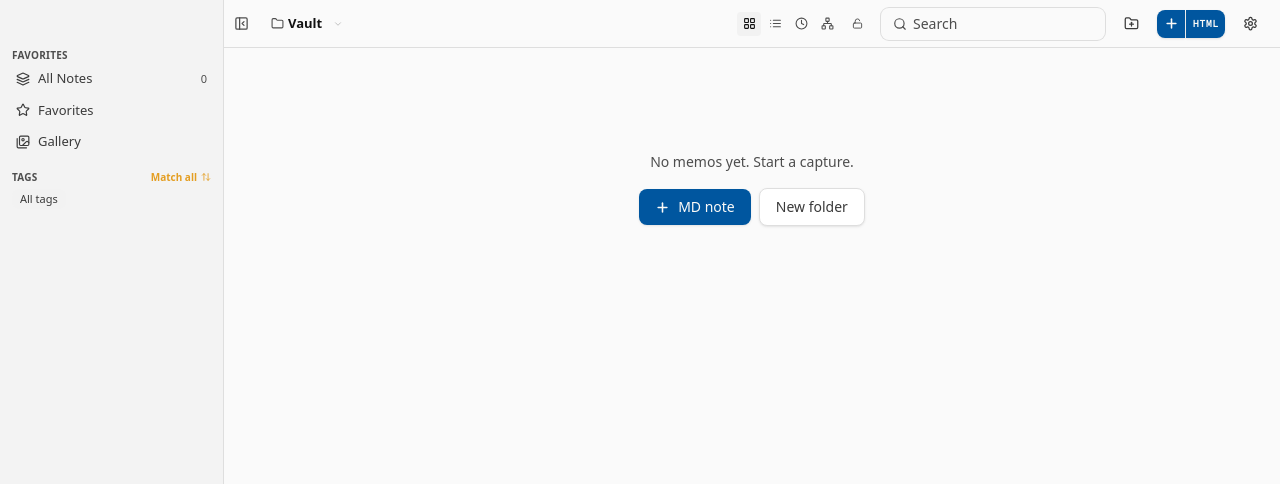
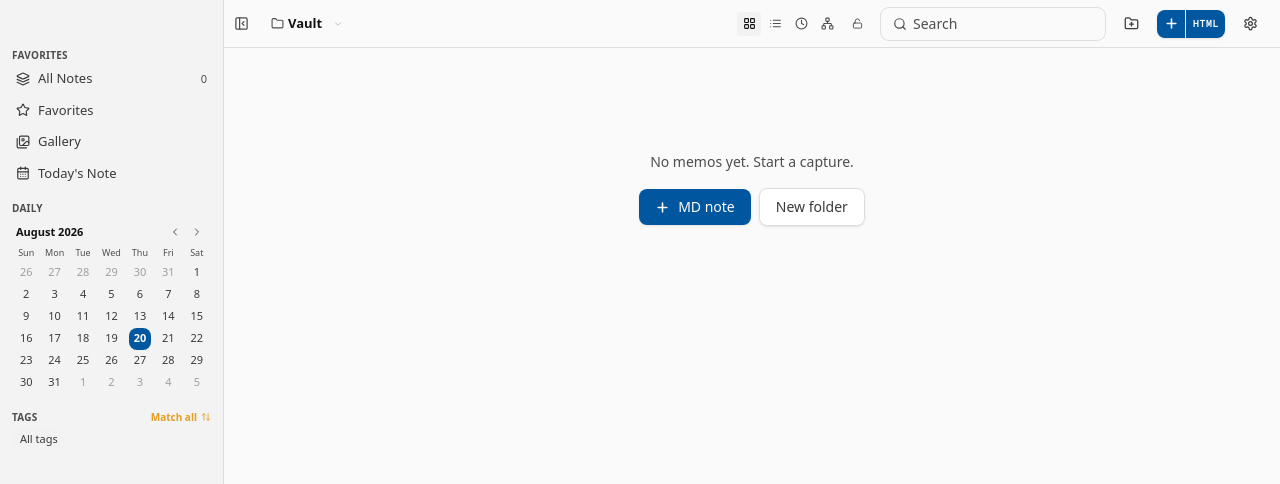
Before and after one commit to project-oxi/oximemo, a React (Vite) app in the folder apps/desktop/: page / in a window 1280 px wide. Shown: the top 484 px of the page. Built offline with nearby package versions, Linux system fonts and the light colour scheme.

Commit message:
feat(desktop): sidebar daily section — Today button and mini calendar

```diff
--- a/apps/desktop/src/components/Sidebar.tsx
+++ b/apps/desktop/src/components/Sidebar.tsx
@@ -5,14 +5,16 @@
  * browser — browsing and folder management happen in the main area.
  */
 import { useQuery, useQueryClient } from "@tanstack/react-query";
-import { ArrowUpDown, Folder, Images, Layers, MoreHorizontal, Star } from "lucide-react";
+import { ArrowUpDown, CalendarDays, Folder, Images, Layers, MoreHorizontal, Star } from "lucide-react";
 import { useState } from "react";
 
-import { listFacets, memoStats, listMemos, getConfig, setFolderPinned } from "../lib/api";
+import { listFacets, memoStats, listMemos, getConfig, setFolderPinned, openDailyNote } from "../lib/api";
 import { colorForFolder } from "../lib/color";
+import { todayLocalISO } from "../lib/dates";
 import { useFolderDrop } from "../lib/dropTarget";
 import { useI18n } from "../lib/i18n";
 import { CtxRoot, CtxTrigger, CtxMenu, CtxItem } from "./ContextMenu";
+import { Calendar } from "./Calendar";
 import { useUI, type TagState } from "../stores/ui";
 import type { FolderDef } from "../lib/types";
 
@@ -30,7 +32,7 @@ export function Sidebar({
   /** Move a dragged folder subtree into a pinned/seeded row's folder. */
   onMoveFolderTree?: (path: string, dest: string) => void;
 }) {
-  const { t } = useI18n();
+  const { t, locale } = useI18n();
   const facets = useQuery({ queryKey: ["facets"], queryFn: listFacets });
   const stats = useQuery({ queryKey: ["stats"], queryFn: memoStats });
   const configQ = useQuery({ queryKey: ["config"], queryFn: getConfig });
@@ -64,6 +66,34 @@ export function Sidebar({
   // Favorites: explicit pins only — the sidebar is curation (Finder
   // model), never a folder browser. Pin from a folder's context menu.
   const pins = folders.filter((f) => f.pinned);
+
+  // Daily notes: opt-out via config (absent = enabled). Config drives
+  // folder + flag; the calendar query refreshes the dot set as memos
+  // change (T5 added the openDailyNote + listMemos(folder) wiring and
+  // the memos:changed listener invalidates ["memos"] prefix).
+  const dailyCfg = configQ.data?.daily;
+  const dailyEnabled = dailyCfg?.enabled !== false;
+  const dailyFolder = dailyCfg?.folder || "daily";
+  const dailyQ = useQuery({
+    queryKey: ["memos", "daily", dailyFolder],
+    queryFn: () => listMemos(null, 500, { folder: dailyFolder }),
+    enabled: dailyEnabled,
+  });
+  const dailyDates = new Set(
+    (dailyQ.data?.items ?? [])
+      .filter((n) => n.path.startsWith(`${dailyFolder}/`))
+      .map((n) => n.path.match(/(\d{4}-\d{2}-\d{2})\.(md|html)$/)?.[1])
+      .filter((d): d is string => Boolean(d)),
+  );
+
+  const openDaily = (date: string) => {
+    openDailyNote(date)
+      .then((n) => {
+        setView("memos");
+        select(n.id);
+      })
+      .catch((e) => setError(String(e).split("\n")[0]));
+  };
 
   const openFolder = (path: string) => {
     setView("memos");
@@ -124,6 +154,15 @@ export function Sidebar({
       >
         <Images size={14} /> {t.gallery}
       </button>
+      {dailyEnabled && (
+        <button
+          type="button"
+          onClick={() => openDaily(todayLocalISO())}
+          className="mx-2 flex items-center gap-2 rounded-md px-2 py-1.5 text-[13px] text-text-muted hover:bg-surface-muted"
+        >
+          <CalendarDays size={14} /> {t.today_note}
+        </button>
+      )}
       {pins.map((f) => (
         <SidebarFolderRow
           key={f.path}
@@ -136,6 +175,21 @@ export function Sidebar({
           onMoveFolderTree={onMoveFolderTree}
         />
       ))}
+
+      {/* DAILY — mini calendar with dots on existing notes; click a
+          day to open or create today's note. */}
+      {dailyEnabled && (
+        <>
+          <div className="mt-3 flex items-center px-3">
+            <span className="text-[10px] font-semibold uppercase tracking-wide text-text-subtle">
+              {t.daily_section}
+            </span>
+          </div>
+          <div className="px-2 pt-1">
+            <Calendar dates={dailyDates} today={todayLocalISO()} locale={locale} onSelect={openDaily} />
+          </div>
+        </>
+      )}
 
       {/* RECENTS — recently updated notes, one click to open. */}
       {recents.length > 0 && (
--- a/apps/desktop/src/lib/locales/en.ts
+++ b/apps/desktop/src/lib/locales/en.ts
@@ -92,6 +92,8 @@ export const dict: Record<keyof typeof ko, string> = {
   clear_filters: "Clear all filters",
   empty_folder_browse: "This folder is empty",
   favorites_section: "Favorites",
+  today_note: "Today's Note",
+  daily_section: "Daily",
   recents_section: "Recents",
   inbox_immutable: "Inbox is immutable",
   focus_mode: "Focus mode",
--- a/apps/desktop/src/lib/locales/ko.ts
+++ b/apps/desktop/src/lib/locales/ko.ts
@@ -91,6 +91,8 @@ export const dict = {
   clear_filters: "필터 모두 지우기",
   empty_folder_browse: "이 폴더가 비어 있어요",
   favorites_section: "즐겨찾기",
+  today_note: "오늘의 노트",
+  daily_section: "데일리",
   recents_section: "최근 항목",
   inbox_immutable: "Inbox는 변경할 수 없어요",
   focus_mode: "몰입 모드",
```
